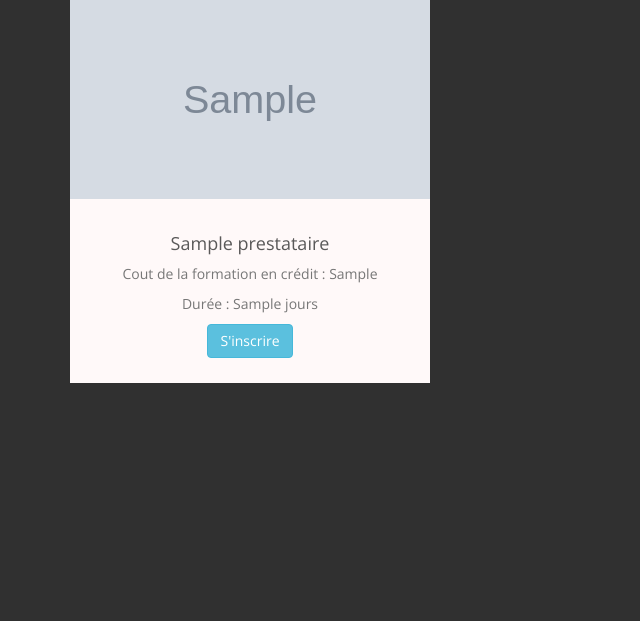
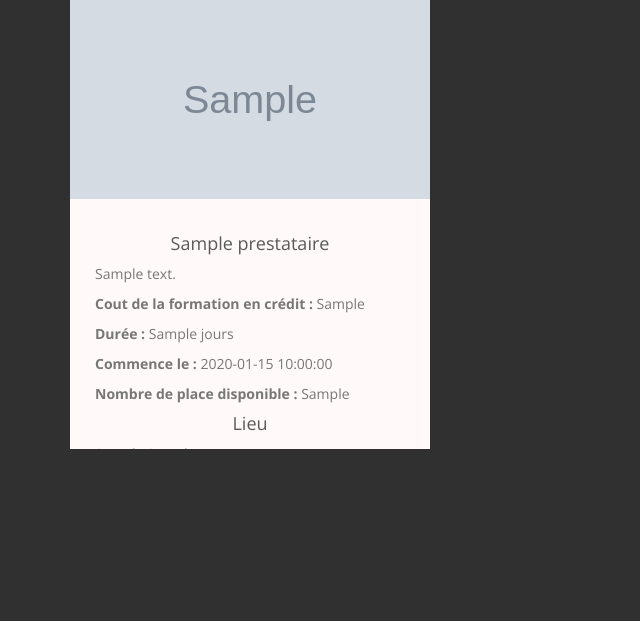
Before and after one commit to kkrane/projet_bts, a PHP site: page /M2L/formation in a window 1280 px wide. Shown: the part 195-816 px from the top of the page, without its empty margins (0-640 px from the left). Run offline with PHP 8.4, Linux system fonts and the light colour scheme; a user stored in the database is signed in; data comes from the database, SQL or seed files in the repository; tables that the repository leaves empty or names only in its code hold one stand-in row (values such as "Sample post"); grey boxes marked "Sample" are stand-in pictures; some libraries are stand-ins or nearby versions.

Commit message:
Petite modification mise a jour (credit, nb_jour)

```diff
--- a/views/formation.php
+++ b/views/formation.php
@@ -1,6 +1,6 @@
 <html>
 <head>
-    <link rel="stylesheet" href="css/style.css">
+    <link rel="stylesheet" href="<?= baseUrl(); ?>css/style.css">
 </head>
 <?php
  if (isset($_SESSION['connecte'])){
@@ -17,6 +17,8 @@
                         data: {
                             id_formation: this.dataset.id,
                             id_user: this.dataset.user,
+                            id_cout: this.dataset.cout,
+                            id_jour: this.dataset.jour,
                             value: this.value == 'S\'inscrire',
 
                         }
@@ -40,22 +42,28 @@
                   {
                 ?>
                         <div style="padding-top: 10px; padding-bottom: 20px;" class="col-md-4 col-sm-6 portfolio-item">
-                        <a href="#formation1" class="portfolio-link" data-toggle="modal">
-                            <div class="formation-hover">
-                                <div class="formation-hover-content">
-                                    <i class="fa fa-plus fa-3x"></i>
-                                </div>
-                            </div>
-                            <img style="width: 400px; height: 200px;" src="images/<?php echo $donnee['image']?>" class="img-responsive" alt="">
-                        </a>
-                        <div class="formation_desc">
+                            <img style="width: 400px; height: 200px;" src="<?= baseUrl();?>images/<?php echo $donnee['image']?>" class="img-responsive" alt="">
+
+                        <div class="scrollbar" id="style-1">
+                        <div class="formation_desc force-overflow">
                             <h4><?php echo $donnee['titre']; ?></h4>
-                            <p class="text-muted">Cout de la formation en crédit : <?php echo $donnee['cout']; ?></p>
-                            <p class="text-muted">Durée : <?php echo $donnee['duree']; ?> jours</p>
+                            <p class="text-muted" align="left"><?php echo $donnee['contenu']; ?></p>
+                            <p class="text-muted" align="left"><b>Cout de la formation en crédit :</b> <?php echo $donnee['cout']; ?></p>
+                            <p class="text-muted" align="left"><b>Durée :</b> <?php echo $donnee['duree']; ?> jours</p>
+                            <p class="text-muted" align="left"><b>Commence le :</b> <?php echo $donnee['date_debut']; ?></p>
+                            <p class="text-muted" align="left"><b>Nombre de place disponible :</b> <?php echo $donnee['nb_place']; ?></p>
+                            <h4>Lieu</h4>
+                            <p class="text-muted" align="left"><?php echo $donnee['num_rue']." ".$donnee['rue'].","; ?></p>
+                            <p class="text-muted" align="left"><?php echo $donnee['ville']." ".$donnee['code_postal']; ?></p>
+                            <h4>Prestataire</h4>
+                            <p class="text-muted" align="left"><?php echo $donnee['raison_sociale'];?></p>
+
                             <form id="form_update1" method="post">
-                                <input type="submit" class="btn btn-info inscription" value="S'inscrire" data-id="<?= $donnee['id_f']?>" data-user="<?= $_SESSION['id_s']?>">
+                                <input type="submit" class="btn btn-info inscription" value="S'inscrire" data-id="<?= $donnee['id_f']?>" data-user="<?= $_SESSION['id_s']?>" data-cout="<?= $donnee['cout']?>" data-jour="<?= $donnee['duree']?>">
+
                             </form>
 
+                        </div>
                         </div>
                         </div>
 
@@ -67,6 +75,7 @@
 
 			        </div>
 			<!-- formation 1 -->
+
 			<div class="formation-modal modal fade" id="formation1" tabindex="-1" role="dialog" aria-hidden="true">
                 <div class="modal-dialog">
                     <div class="modal-content">
@@ -80,6 +89,7 @@
                             <div class="row">
                                 <div class="col-lg-6">
                                     <div class="modal-body">
+
                                         <h1 style="color: grey; border-bottom : 4px solid grey; text-align: center;"><?php echo $donnee['titre'] ?></h1>
                                         <h4><?php echo $donnee['contenu'] ?></h4>
                                         <h4><?php echo $donnee['date_debut'] ?></h4>
@@ -87,16 +97,20 @@
                                         <h4><?php echo $donnee['nb_place'] ?></h4>
                                         <h4><?php echo $donnee['cout'] ?></h4>
                                         <h4><?php echo $donnee['lieu'] ?></h4>
+
                                         <button type="button" class="btn btn-info">S'inscrire</button>
 
                                         <button type="button" class="btn btn-primary" data-dismiss="modal"><i class="fa fa-times"></i>Fermer</button>
                                     </div>
+
                                 </div>
                             </div>
                         </div>
                     </div>
                 </div>
     </div>
+
+
     </body>
 <?php }
  ?>
```
